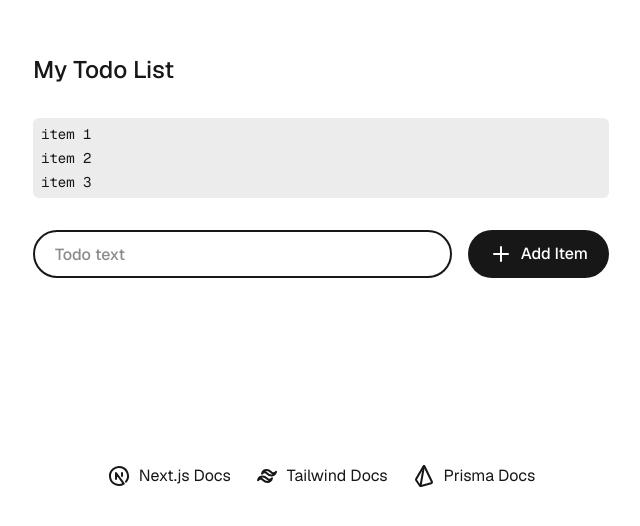
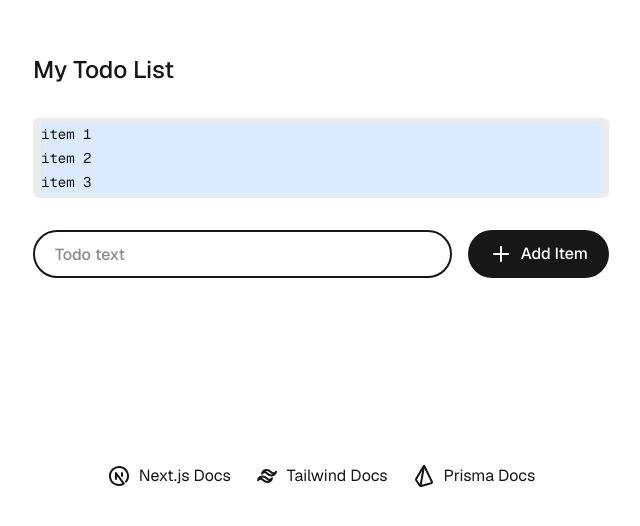
Before and after one commit to andrewtlu/odyssey-interview, a Next.js app: page / in a window 1280 px wide. Shown: the part 234-760 px from the top of the page, without its empty margins (319-959 px from the left). Built offline with nearby package versions, Linux system fonts and the light colour scheme.

Commit message:
update todo component

```diff
--- a/src/app/Todo/Todo.tsx
+++ b/src/app/Todo/Todo.tsx
@@ -8,7 +8,7 @@
 
 export const Todo = ({ id, text, completed }: TodoItem) => {
   return (
-    <div className="flex flex-row gap-[32px]">
+    <div className="flex flex-row gap-[32px] bg-blue-100">
       <div>{text}</div>
     </div>
   );
```
